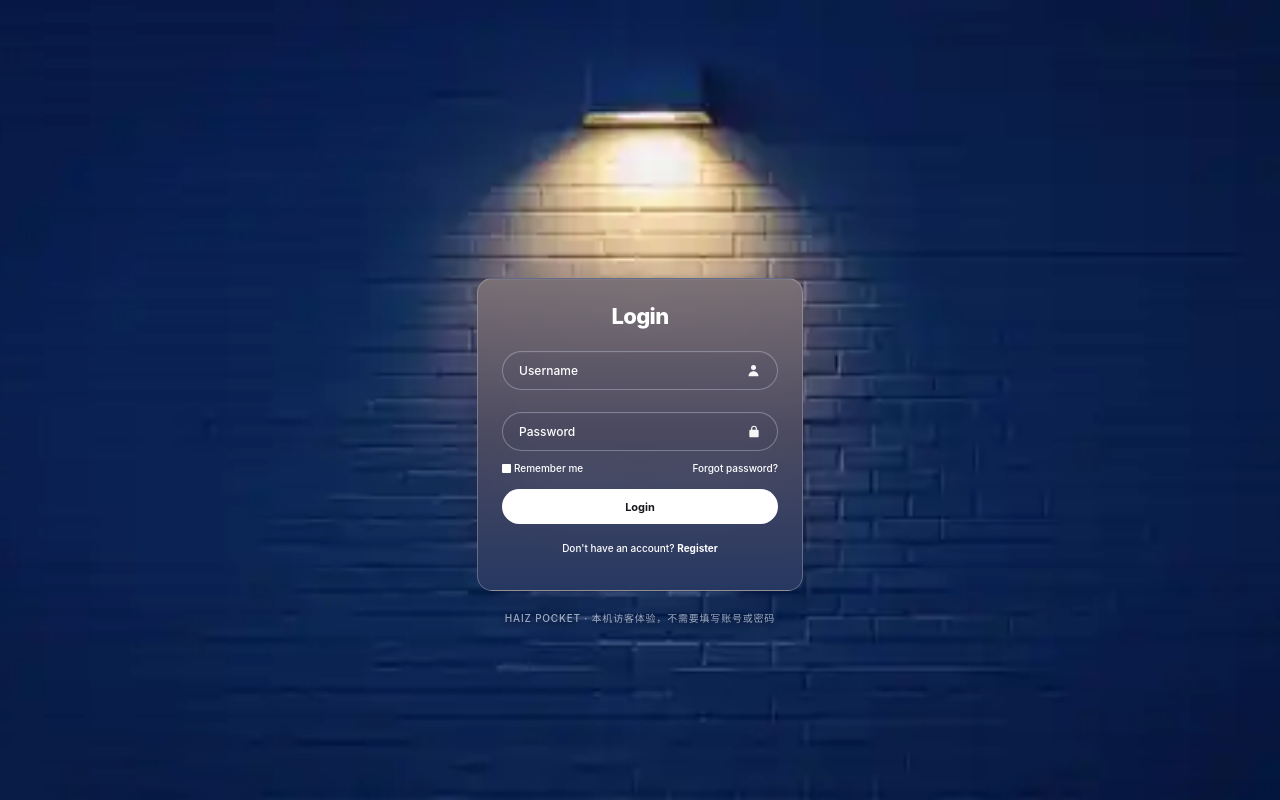
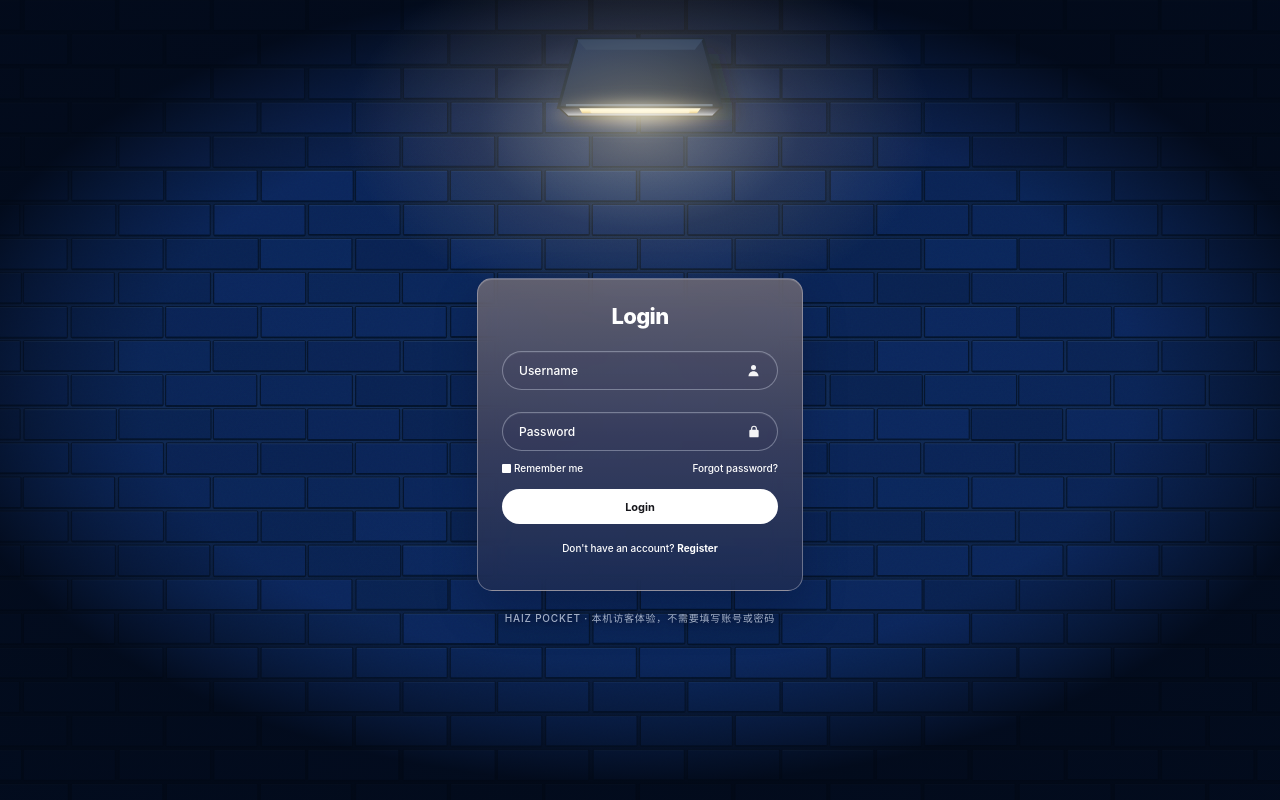
Before and after one commit to manyIwant/haiz, a React (Vite) app in the folder app/web-lamp-react/: page / in a window 1280 px wide. Built offline with nearby package versions, Linux system fonts and the light colour scheme.

Commit message:
design(lamp): sharpen vector wall and sequence realistic warm lamp ignition

```diff
--- a/app/web-lamp-react/src/styles.css
+++ b/app/web-lamp-react/src/styles.css
@@ -1,30 +1,75 @@
 @import "tailwindcss";
-:root { color-scheme: dark; font-family: Inter, ui-sans-serif, -apple-system, BlinkMacSystemFont, "Segoe UI", "PingFang SC", sans-serif; }
-* { box-sizing: border-box; }
-html, body, #root { margin: 0; width: 100%; min-height: 100%; background: #04132f; }
+
+:root {
+  color-scheme: dark;
+  font-family: Inter, ui-sans-serif, -apple-system, BlinkMacSystemFont, "Segoe UI", "PingFang SC", sans-serif;
+}
+*, *::before, *::after { box-sizing: border-box; }
+html, body, #root { margin: 0; width: 100%; min-height: 100%; background: #06142c; }
 body { -webkit-font-smoothing: antialiased; }
-.wall-scene { position: relative; min-height: 100svh; isolation: isolate; overflow: hidden; background: #031431; }
-.wall-photo { position: absolute; inset: 0; z-index: -3; background: url("/lamp-preview/brick-wall.webp") center center / cover no-repeat; }
+
+.wall-scene {
+  position: relative; min-height: 100svh; isolation: isolate; overflow: hidden;
+  background: #05132c;
+}
+.lighting-stage { position: absolute; inset: 0; z-index: 0; pointer-events: none; overflow: hidden; }
+.wall-photo {
+  position: absolute; inset: 0;
+  background: url("/lamp-preview/brick-wall-hd.svg") center center / cover no-repeat;
+  will-change: filter;
+  animation: wall-wake 2100ms cubic-bezier(.19,.8,.25,1) both;
+}
+/* First the filament flickers on, then the warm pool spreads over sharp
+   vector brick relief. This is light projected OVER the wall, not baked into
+   a compressed backdrop image. */
+.wall-illumination {
+  position: absolute; inset: -12% -10%;
+  background:
+    radial-gradient(ellipse 23% 36% at 50% 28%, rgba(255,226,161,.63) 0%, rgba(245,184,97,.28) 33%, rgba(245,161,67,.07) 65%, transparent 100%),
+    radial-gradient(ellipse 36% 44% at 50% 27%, rgba(255,197,92,.17), transparent 74%);
+  mix-blend-mode: screen;
+  animation: light-ignite 2300ms cubic-bezier(.16,1,.3,1) both;
+  transform-origin: 50% 15%;
+}
+.wall-ray {
+  position: absolute; width: min(1040px, 88vw); height: min(780px, 84svh);
+  top: 13.7svh; left: 50%; transform: translateX(-50%);
+  background: linear-gradient(to bottom, rgba(255,207,123,.38), rgba(245,180,84,.12) 46%, transparent 86%);
+  clip-path: polygon(46% 0, 54% 0, 100% 85%, 0 85%);
+  filter: blur(38px); mix-blend-mode: screen;
+  -webkit-mask-image: radial-gradient(ellipse at 50% 12%, #000 2%, rgba(0,0,0,.5) 52%, transparent 86%);
+  mask-image: radial-gradient(ellipse at 50% 12%, #000 2%, rgba(0,0,0,.5) 52%, transparent 86%);
+  animation: ray-bloom 1950ms cubic-bezier(.16,1,.3,1) 230ms both;
+}
 .light-bloom {
-  position: absolute; z-index: -2; pointer-events: none; inset: 0;
-  background: radial-gradient(ellipse 25% 26% at 50% 28%, rgba(255, 211, 130, .11), transparent 90%);
+  position: absolute; inset: 0;
+  background: radial-gradient(ellipse 23% 23% at 50% 16%, rgba(255,236,181,.42), rgba(255,204,116,.12) 55%, transparent 100%);
   mix-blend-mode: screen;
-  animation: illuminate 2s cubic-bezier(.2,.7,.2,1) both;
+  animation: light-ignite 1850ms ease-out both;
 }
 .lamp-highlight {
-  position: absolute; z-index: -2; pointer-events: none;
-  width: min(180px, 13vw); height: 13px; left: 50%; top: 15.1%;
+  position: absolute; left: 50%; top: 12.8svh; width: min(186px, 29vw); height: 24px;
   transform: translateX(-50%);
-  background: radial-gradient(ellipse, rgba(255,240,196,.25), transparent 70%);
-  filter: blur(12px); animation: glow-in 2s ease-out both;
+  background: radial-gradient(ellipse at 50% 50%, rgba(255,255,228,.98), rgba(255,222,143,.75) 30%, transparent 78%);
+  filter: blur(8px); mix-blend-mode: screen;
+  animation: bulb-ignite 2100ms ease-out both;
 }
+.lamp-halo {
+  position: absolute; left: 50%; top: 12.9svh; width: min(440px, 55vw); height: 130px;
+  transform: translate(-50%,-42%);
+  background: radial-gradient(ellipse at center, rgba(255,205,117,.25), rgba(255,181,90,.05) 45%, transparent 72%);
+  filter: blur(26px); mix-blend-mode: screen;
+  animation: light-ignite 2100ms ease-out both;
+}
+
 .login-card {
-  width: 326px; min-height: 313px; position: absolute;
-  left: 50%; top: 34.8svh; translate: -50% 0;
-  padding: 22px 24px 23px; border: 1px solid rgba(205,202,213,.34); border-radius: 15px;
-  background: linear-gradient(180deg, rgba(122,112,117,.965) 0%, rgba(78,76,97,.965) 48%, rgba(39,56,98,.975) 100%);
-  box-shadow: 0 10px 22px rgba(0,0,0,.09), inset 0 1px 0 rgba(255,255,255,.055);
-  backdrop-filter: blur(18px); -webkit-backdrop-filter: blur(18px);
+  position: absolute; z-index: 2;
+  width: 326px; min-height: 313px; left: 50%; top: 34.8svh;
+  translate: -50% 0; padding: 22px 24px 23px;
+  border: 1px solid rgba(223,220,226,.39); border-radius: 15px;
+  background: linear-gradient(180deg, rgba(128,117,119,.73) 0%, rgba(67,68,93,.79) 54%, rgba(29,44,83,.86) 100%);
+  box-shadow: 0 19px 45px rgba(0,5,17,.21), inset 0 1px 0 rgba(255,255,255,.16);
+  backdrop-filter: blur(16px) saturate(1.2); -webkit-backdrop-filter: blur(16px) saturate(1.2);
   color: #fff;
 }
 .login-card h1 {
@@ -34,10 +79,10 @@ body { -webkit-font-smoothing: antialiased; }
 .account-outlines { display: flex; flex-direction: column; gap: 22px; }
 .input-outline {
   height: 39px; width: 100%; display: flex; align-items: center; justify-content: space-between;
-  border: 1.3px solid rgba(227,232,247,.33); border-radius: 999px;
-  box-shadow: inset 0 1px 1px rgba(255,255,255,.05);
+  border: 1.3px solid rgba(227,232,247,.37); border-radius: 999px;
+  box-shadow: inset 0 1px 1px rgba(255,255,255,.07);
   color: #fff; font-size: 12px; font-weight: 500; padding: 0 16px;
-  background: rgba(38,43,78,.08);
+  background: rgba(38,43,78,.13);
 }
 .input-outline svg { opacity: .95; }
 .login-options { display: flex; align-items: center; justify-content: space-between; gap: 8px; margin: 10px 0 13px; font-size: 10px; font-weight: 550; }
@@ -53,22 +98,62 @@ body { -webkit-font-smoothing: antialiased; }
 .register { text-align: center; font-size: 10px; font-weight: 450; margin: 17px 0 0; }
 .register strong { font-weight: 750; }
 .access-note {
-  position: absolute; left: 50%; top: calc(34.8svh + 333px);
+  position: absolute; z-index: 2; left: 50%; top: calc(34.8svh + 333px);
   transform: translateX(-50%); width: max-content; max-width: calc(100% - 24px);
-  text-align: center; font-size: 10px; font-weight: 550; color: rgba(225,234,250,.68);
+  text-align: center; font-size: 10px; font-weight: 550; color: rgba(225,234,250,.72);
   letter-spacing: .8px; text-shadow: 0 1px 6px #00122c;
 }
-@keyframes illuminate { from { opacity: 0; } to { opacity: 1; } }
-@keyframes glow-in { from { opacity: 0; filter: blur(28px); } to { opacity: 1; filter: blur(12px); } }
+.replay-light {
+  position: fixed; z-index: 5; right: 18px; bottom: 18px;
+  color: rgba(238,233,218,.68); border: 1px solid rgba(238,233,218,.20); border-radius: 999px;
+  padding: 8px 13px; background: rgba(2,12,30,.39);
+  backdrop-filter: blur(8px); font-size: 11px; cursor: pointer;
+  transition: color .2s, background .2s;
+}
+.replay-light:hover { color: #fff6d9; background: rgba(19,24,36,.77); }
+.replay-light:focus-visible { outline: 2px solid #fff2c8; outline-offset: 3px; }
+
+@keyframes wall-wake {
+  0%, 12% { filter: brightness(.36) saturate(.78); }
+  30% { filter: brightness(.57) saturate(.92); }
+  39% { filter: brightness(.43) saturate(.84); }
+  47% { filter: brightness(.86); }
+  56% { filter: brightness(.73); }
+  100% { filter: brightness(1) saturate(1); }
+}
+@keyframes light-ignite {
+  0%, 19% { opacity: 0; transform: scale(.87); }
+  27% { opacity: .42; }
+  35% { opacity: .13; }
+  48% { opacity: .83; }
+  57% { opacity: .58; }
+  100% { opacity: 1; transform: scale(1); }
+}
+@keyframes ray-bloom {
+  0%, 22% { opacity: 0; transform: translateX(-50%) scaleX(.38) scaleY(.56); }
+  45% { opacity: .55; }
+  100% { opacity: .8; transform: translateX(-50%) scale(1); }
+}
+@keyframes bulb-ignite {
+  0%, 16% { opacity: 0; }
+  23% { opacity: 1; }
+  28% { opacity: .13; }
+  33% { opacity: .85; }
+  39% { opacity: .25; }
+  52%, 100% { opacity: 1; }
+}
 @media (max-width: 600px) {
   .login-card { width: min(326px,calc(100vw - 36px)); top: 35svh; }
   .access-note { top: calc(35svh + 335px); font-size: 9px; line-height: 1.6; }
   .wall-photo { background-position: center center; }
+  .lamp-highlight { top: 12.4svh; width: 140px; }
+  .wall-ray { top: 13.2svh; width: 95vw; }
+  .replay-light { right: 12px; bottom: 12px; }
 }
 @media (max-height: 660px) {
   .login-card { top: max(168px, 30svh); }
   .access-note { top: calc(max(168px, 30svh) + 335px); }
 }
 @media (prefers-reduced-motion: reduce) {
-  *, *::before, *::after { animation-duration: .01ms !important; transition-duration: .01ms !important; }
+  *, *::before, *::after { animation-duration: 0.01ms !important; transition-duration: 0.01ms !important; }
 }
```
